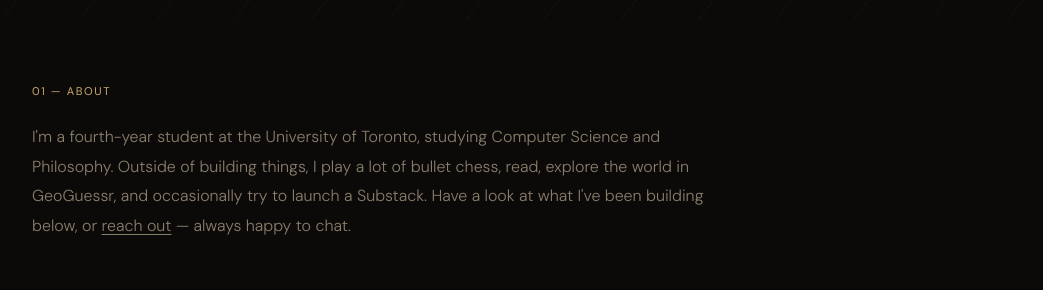
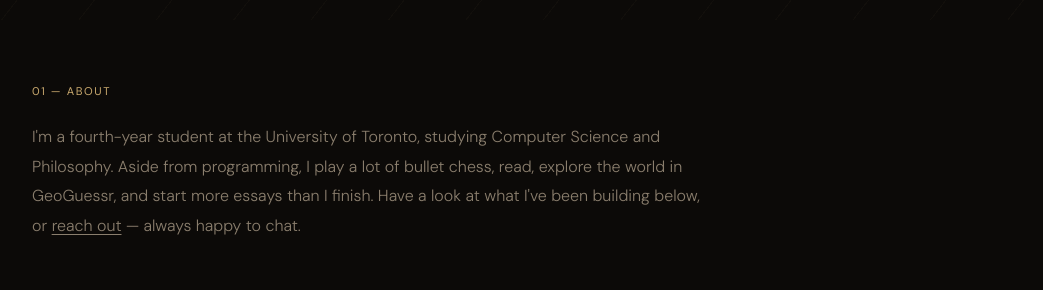
Before and after one commit to azariak/portfolio, a React (Vite) app: page / in a window 1280 px wide. Shown: the part 780-1070 px from the top of the page, without its empty margins (118-1161 px from the left). Built offline with nearby package versions, Linux system fonts and the light colour scheme; the HTML template or start-up script is replaced by a standard one.

Commit message:
Reword about section
Drop the Substack mention in favour of a platform-agnostic line about writing,
and swap the opening clause to 'Aside from programming' so 'building' isn't
repeated twice in the same paragraph.

```diff
--- a/src/pages/Home.jsx
+++ b/src/pages/Home.jsx
@@ -124,9 +124,9 @@ const Home = () => {
             <div className="about-left">
               <p className="about-body">
                 I'm a fourth-year student at the University of Toronto, studying
-                Computer Science and Philosophy. Outside of building things, I play
+                Computer Science and Philosophy. Aside from programming, I play
                 a lot of bullet chess, read, explore the world in GeoGuessr, and
-                occasionally try to launch a Substack. Have a look at what I've been
+                start more essays than I finish. Have a look at what I've been
                 building below, or{' '}
                 <button className="about-link" onClick={copyEmail}>
                   {emailCopied ? 'copied ✓' : 'reach out'}
```
